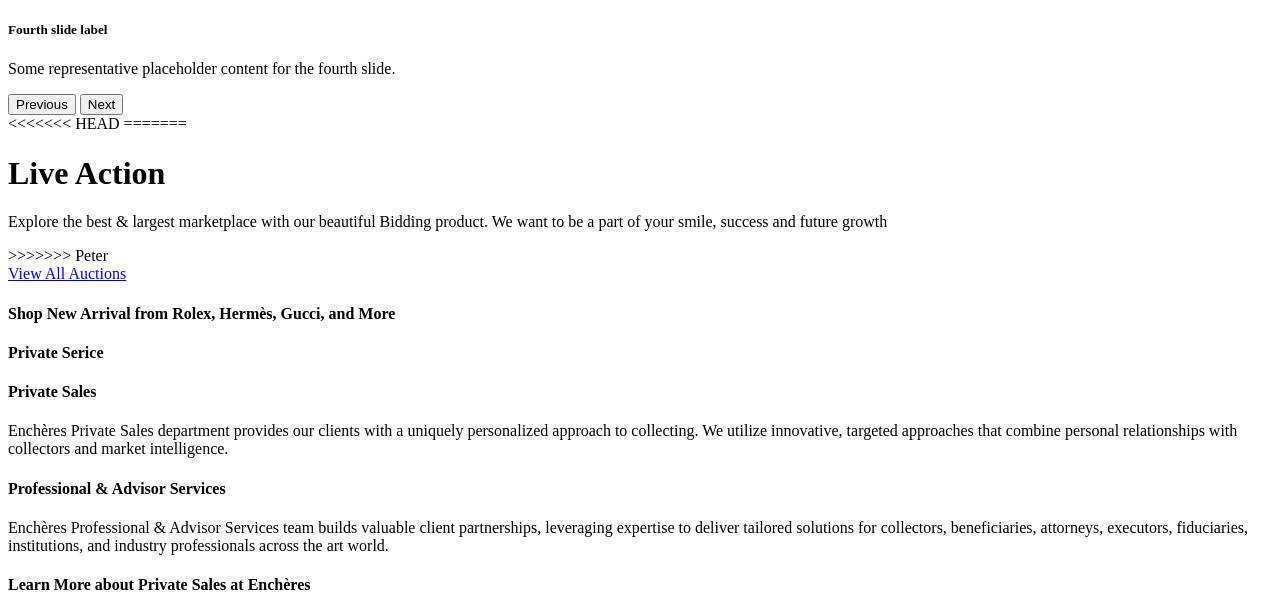
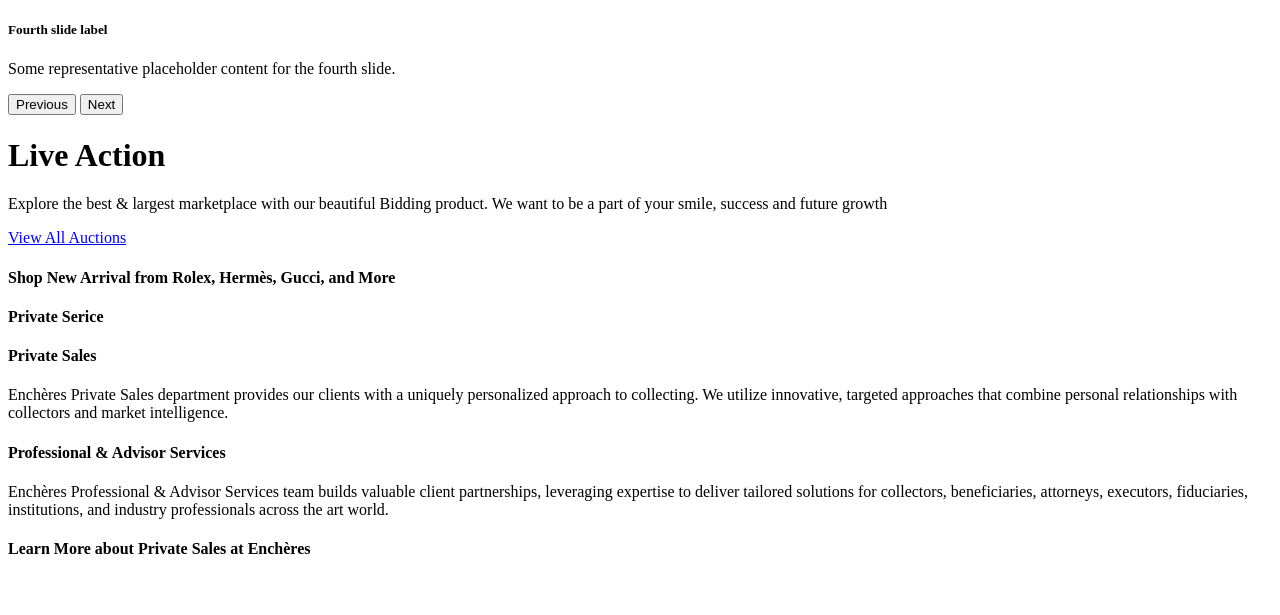
Before and after one commit to devbycpw/MiesoAuction, a PHP site: template app/views/Home/index.php in a window 1280 px wide. Shown: the part 1509-2124 px from the top of the page. After the commit the page ends 2063 px from the top, so only its background shows below. Run offline with PHP 8.4, Linux system fonts and the light colour scheme; the template is opened without the code that fills it, so the values that code supplies are empty; some libraries are stand-ins or nearby versions.

Commit message:
add from peter

```diff
--- a/app/views/Home/index.php
+++ b/app/views/Home/index.php
@@ -53,10 +53,6 @@
     <?php if (!Auth::check()): ?>
         <p class="home-welcome">Login untuk fitur lebih lengkap.</p>
     <?php endif; ?> -->
-<<<<<<< HEAD
-
-
-=======
 <div class="container mt-4">
     <h1>Live Action</h1>
     <p>Explore the best & largest marketplace with our beautiful Bidding product. We want to be a part of your smile, success and future growth  </p>
@@ -89,7 +85,6 @@
         <?php
             $count++;
         endforeach; ?>
->>>>>>> Peter
     </div>
     <a href="<?= BASE_URL ?>auctions" class="btn btn-warning btn-sm">View All Auctions</a>
 
```
